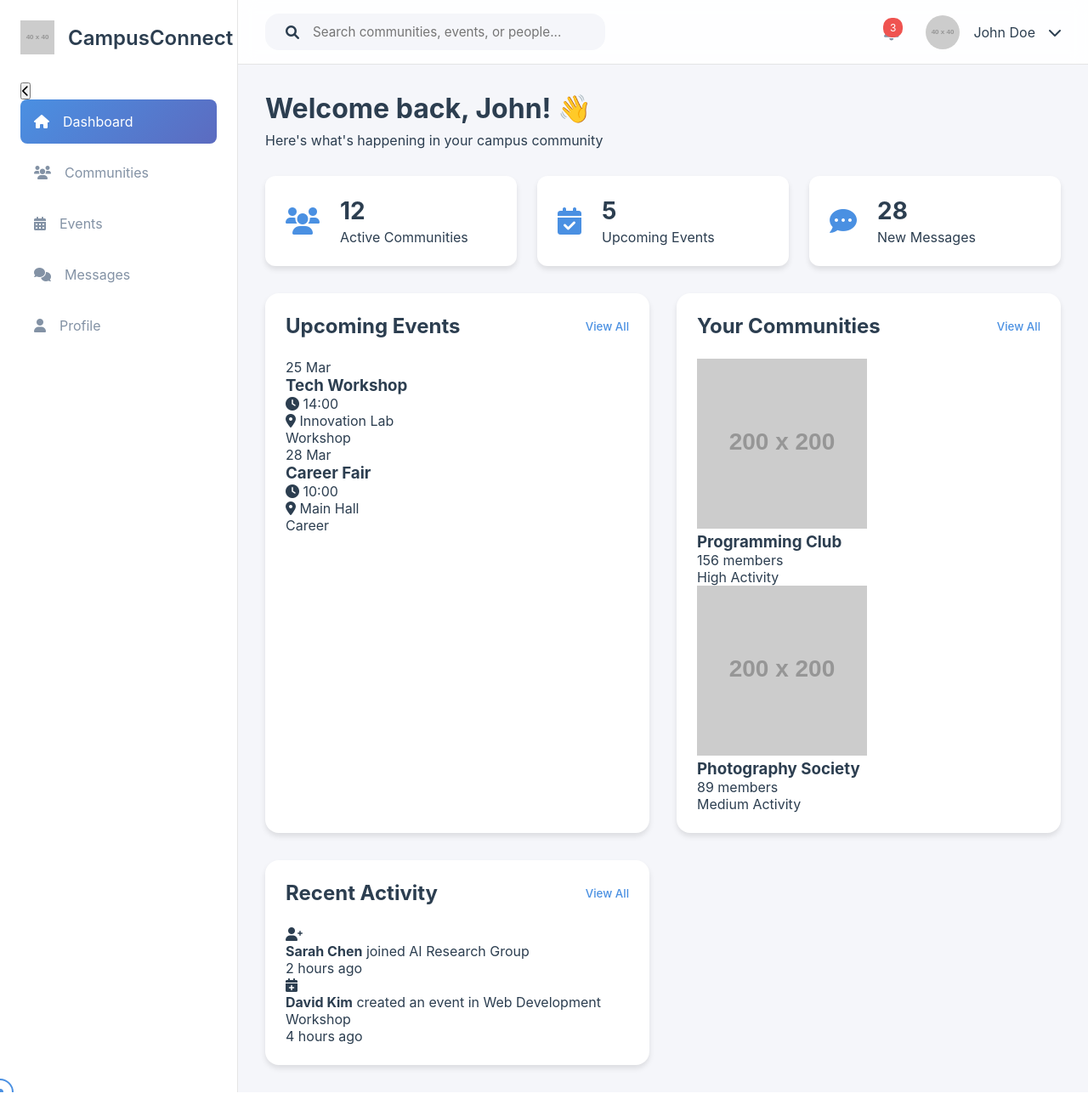
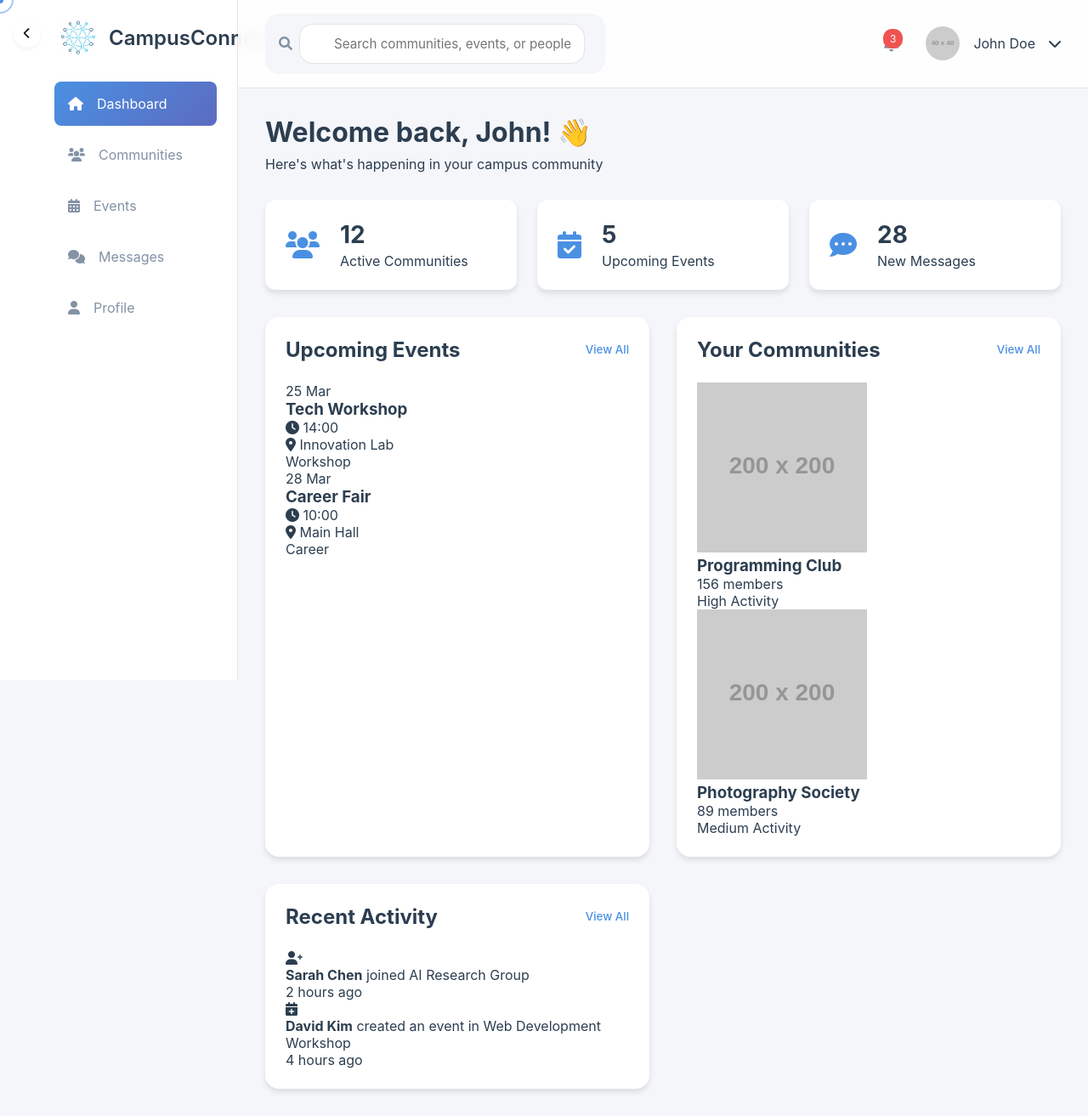
Before and after one commit to amga-d/CampusConnect, a PHP site: page /pages/dashboard.html in a window 1280 px wide. Shown: the whole page at 85% size. Before the commit the page ends 1285 px from the top, so only its background shows below. Run offline with PHP 8.4, Linux system fonts and the light colour scheme; grey boxes labelled with a size stand in for pictures from a placeholder-image service; some libraries are stand-ins or nearby versions.

Commit message:
working fine

```diff
--- a/assets/js/dashboard.js
+++ b/assets/js/dashboard.js
@@ -1,90 +1,24 @@
 document.addEventListener('DOMContentLoaded', () => {
     // Initialize components
     initializeSidebar();
-    initializeCustomCursor();
     populateDashboardData();
     initializeAnimations();
-
-    // Handle notifications
     initializeNotifications();
+    initializeSearch();
 });
 
 function initializeSidebar() {
     const sidebar = document.getElementById('sidebar');
     const toggleBtn = document.getElementById('toggleSidebar');
+    const layout = document.querySelector('.layout');
 
     toggleBtn.addEventListener('click', () => {
         sidebar.classList.toggle('collapsed');
-        toggleBtn.querySelector('i').classList.toggle('fa-chevron-right');
-        toggleBtn.querySelector('i').classList.toggle('fa-chevron-left');
-    });
-}
-
-function initializeCustomCursor() {
-    const cursor = document.querySelector('.custom-cursor');
-    const cursorDot = document.querySelector('.custom-cursor-dot');
-    let isMoving = false;
-    let moveTimeout;
-
-    const updateCursorPosition = (e) => {
-        // Update cursor position with smooth animation
-        cursor.style.left = `${e.clientX}px`;
-        cursor.style.top = `${e.clientY}px`;
-
-        // Dot follows cursor instantly
-        cursorDot.style.left = `${e.clientX}px`;
-        cursorDot.style.top = `${e.clientY}px`;
-
-        // Add moving state
-        if (!isMoving) {
-            isMoving = true;
-            cursor.style.transform = 'translate(-50%, -50%) scale(0.8)';
-            cursorDot.style.transform = 'translate(-50%, -50%) scale(0.8)';
-        }
-
-        // Clear existing timeout
-        clearTimeout(moveTimeout);
-
-        // Set new timeout
-        moveTimeout = setTimeout(() => {
-            isMoving = false;
-            cursor.style.transform = 'translate(-50%, -50%) scale(1)';
-            cursorDot.style.transform = 'translate(-50%, -50%) scale(1)';
-        }, 100);
-    };
-
-    document.addEventListener('mousemove', updateCursorPosition);
-
-    // Enhanced hover effects for interactive elements
-    const interactiveElements = document.querySelectorAll('a, button, .stat-card, .dashboard-card');
-    interactiveElements.forEach(element => {
-        element.addEventListener('mouseenter', () => {
-            cursor.style.transform = 'translate(-50%, -50%) scale(1.5)';
-            cursor.style.backgroundColor = 'rgba(74, 144, 226, 0.1)';
-            cursor.style.borderColor = 'var(--primary)';
-            cursorDot.style.backgroundColor = 'var(--primary)';
-            cursorDot.style.transform = 'translate(-50%, -50%) scale(1.2)';
-        });
-
-        element.addEventListener('mouseleave', () => {
-            cursor.style.transform = 'translate(-50%, -50%) scale(1)';
-            cursor.style.backgroundColor = 'transparent';
-            cursor.style.borderColor = 'rgba(74, 144, 226, 0.5)';
-            cursorDot.style.backgroundColor = 'var(--primary)';
-            cursorDot.style.transform = 'translate(-50%, -50%) scale(1)';
-        });
-    });
-
-    // Add cursor effects for text selection
-    document.addEventListener('selectstart', () => {
-        cursor.style.transform = 'translate(-50%, -50%) scale(0.5)';
-        cursorDot.style.transform = 'translate(-50%, -50%) scale(0.5)';
-    });
-
-    document.addEventListener('selectionchange', () => {
-        if (!window.getSelection().toString()) {
-            cursor.style.transform = 'translate(-50%, -50%) scale(1)';
-            cursorDot.style.transform = 'translate(-50%, -50%) scale(1)';
+        // Update toggle button icon
+        if (sidebar.classList.contains('collapsed')) {
+            toggleBtn.innerHTML = '<i class="fas fa-chevron-right"></i>';
+        } else {
+            toggleBtn.innerHTML = '<i class="fas fa-chevron-left"></i>';
         }
     });
 }
@@ -211,3 +145,79 @@ function initializeNotifications() {
         console.log('Notifications clicked');
     });
 }
+
+function initializeSearch() {
+    const searchInput = document.querySelector('.search-container input');
+    const searchResults = document.createElement('div');
+    searchResults.className = 'search-results';
+    document.querySelector('.search-container').appendChild(searchResults);
+
+    // Sample search data
+    const searchData = {
+        communities: ['Programming Club', 'Photography Society', 'AI Research Group'],
+        events: ['Tech Workshop', 'Career Fair', 'Alumni Meetup'],
+        people: ['John Doe', 'Sarah Chen', 'David Kim']
+    };
+
+    searchInput.addEventListener('input', (e) => {
+        const query = e.target.value.toLowerCase();
+        if (query.length < 2) {
+            searchResults.style.display = 'none';
+            return;
+        }
+
+        const filteredResults = {
+            communities: searchData.communities.filter(item =>
+                item.toLowerCase().includes(query)
+            ),
+            events: searchData.events.filter(item =>
+                item.toLowerCase().includes(query)
+            ),
+            people: searchData.people.filter(item =>
+                item.toLowerCase().includes(query)
+            )
+        };
+
+        // Display results
+        const hasResults = Object.values(filteredResults).some(arr => arr.length > 0);
+        if (hasResults) {
+            searchResults.innerHTML = `
+                ${filteredResults.communities.length ? `
+                    <div class="search-category">
+                        <h4>Communities</h4>
+                        ${filteredResults.communities.map(item =>
+                            `<div class="search-item"><i class="fas fa-users"></i>${item}</div>`
+                        ).join('')}
+                    </div>
+                ` : ''}
+                ${filteredResults.events.length ? `
+                    <div class="search-category">
+                        <h4>Events</h4>
+                        ${filteredResults.events.map(item =>
+                            `<div class="search-item"><i class="fas fa-calendar"></i>${item}</div>`
+                        ).join('')}
+                    </div>
+                ` : ''}
+                ${filteredResults.people.length ? `
+                    <div class="search-category">
+                        <h4>People</h4>
+                        ${filteredResults.people.map(item =>
+                            `<div class="search-item"><i class="fas fa-user"></i>${item}</div>`
+                        ).join('')}
+                    </div>
+                ` : ''}
+            `;
+            searchResults.style.display = 'block';
+        } else {
+            searchResults.innerHTML = '<div class="no-results">No results found</div>';
+            searchResults.style.display = 'block';
+        }
+    });
+
+    // Close search results when clicking outside
+    document.addEventListener('click', (e) => {
+        if (!e.target.closest('.search-container')) {
+            searchResults.style.display = 'none';
+        }
+    });
+}
--- a/assets/styles/dashboard.css
+++ b/assets/styles/dashboard.css
@@ -44,11 +45,14 @@ body {
     background: var(--white);
     border-right: 1px solid rgba(0,0,0,0.1);
     transition: var(--transition);
-    padding: 1.5rem;
+    padding: 1.5rem 1.5rem 1.5rem 4rem;
+    position: relative;
+    height: 100vh;
 }
 
 .sidebar.collapsed {
     width: 80px;
+    padding: 1.5rem 1.5rem 1.5rem 1rem;
 }
 
 .logo-container {
@@ -56,6 +60,7 @@ body {
     align-items: center;
     gap: 1rem;
     margin-bottom: 2rem;
+    margin-left: 0.5rem;
 }
 
 .logo {
@@ -97,8 +102,8 @@ body {
 /* Main Content */
 main {
     flex: 1;
-    display: flex;
-    flex-direction: column;
+    margin-left: 0;
+    transition: var(--transition);
 }
 
 /* Glass Header */
@@ -332,3 +312,176 @@ main {
         margin-bottom: 60px;
     }
 }
+
+/* Updated Sidebar Toggle Button */
+#toggleSidebar {
+    position: absolute;
+    top: 1.5rem;
+    left: 1rem;
+    z-index: 1000;
+    background: var(--white);
+    border: none;
+    border-radius: 50%;
+    width: 32px;
+    height: 32px;
+    display: flex;
+    align-items: center;
+    justify-content: center;
+    box-shadow: var(--shadow-sm);
+    transition: var(--transition);
+}
+
+#toggleSidebar:hover {
+    background: var(--primary);
+    color: var(--white);
+    transform: scale(1.1);
+}
+
+.sidebar.collapsed #toggleSidebar {
+    left: auto;
+    right: -16px;
+}
+
+/* Enhanced Search Styles */
+.search-container {
+    position: relative;
+    width: 400px;
+}
+
+.search-container input {
+    width: 100%;
+    padding: 0.8rem 1rem 0.8rem 2.5rem;
+    border: 1px solid rgba(0,0,0,0.1);
+    border-radius: var(--radius-lg);
+    background: var(--white);
+    transition: var(--transition);
+}
+
+.search-container input:focus {
+    outline: none;
+    border-color: var(--primary);
+    box-shadow: 0 0 0 3px rgba(74, 144, 226, 0.1);
+}
+
+.search-container i {
+    position: absolute;
+    left: 1rem;
+    top: 50%;
+    transform: translateY(-50%);
+    color: var(--gray);
+}
+
+.search-results {
+    position: absolute;
+    top: calc(100% + 0.5rem);
+    left: 0;
+    width: 100%;
+    background: var(--white);
+    border-radius: var(--radius-md);
+    box-shadow: var(--shadow-lg);
+    z-index: 1000;
+    display: none;
+    max-height: 400px;
+    overflow-y: auto;
+}
+
+.search-category {
+    padding: 1rem;
+    border-bottom: 1px solid rgba(0,0,0,0.1);
+}
+
+.search-category h4 {
+    color: var(--gray);
+    font-size: 0.9rem;
+    margin-bottom: 0.5rem;
+}
+
+.search-item {
+    padding: 0.5rem;
+    display: flex;
+    align-items: center;
+    gap: 0.5rem;
+    cursor: none;
+    transition: var(--transition);
+}
+
+.search-item:hover {
+    background: var(--light);
+    border-radius: var(--radius-sm);
+}
+
+.search-item i {
+    position: static;
+    transform: none;
+    color: var(--primary);
+}
+
+.no-results {
+    padding: 1rem;
+    text-align: center;
+    color: var(--gray);
+}
+
+/* Update layout for collapsed state */
+.layout.collapsed .sidebar {
+    transform: translateX(-100%);
+}
+
+.layout.collapsed main {
+    margin-left: -200px;
+}
+
+/* Add cursor styles at the top of the file */
+.custom-cursor {
+    width: 32px;
+    height: 32px;
+    border: 2px solid rgba(74, 144, 226, 0.5);
+    border-radius: 50%;
+    position: fixed;
+    pointer-events: none;
+    z-index: 9999;
+    transition: all 0.3s ease-out;
+    transform: translate(-50%, -50%);
+    backdrop-filter: blur(2px);
+}
+
+.custom-cursor-dot {
+    width: 8px;
+    height: 8px;
+    background-color: var(--primary);
+    border-radius: 50%;
+    position: fixed;
+    pointer-events: none;
+    z-index: 9999;
+    transition: all 0.1s ease-out;
+    transform: translate(-50%, -50%);
+}
+
+/* Update logo container for better spacing */
+.logo-container {
+    display: flex;
+    align-items: center;
+    gap: 1rem;
+    margin-bottom: 2rem;
+    margin-left: 0.5rem;
+}
+
+.sidebar.collapsed .logo-container {
+    margin-left: 0;
+}
+
+.sidebar.collapsed .logo-container h1,
+.sidebar.collapsed .sidebar-nav span {
+    display: none;
+}
+
+/* Make sure main content adjusts properly */
+main {
+    flex: 1;
+    margin-left: 0;
+    transition: var(--transition);
+}
+
+.layout.collapsed main {
+    margin-left: -200px;
+}
--- a/pages/dashboard.html
+++ b/pages/dashboard.html
@@ -8,17 +8,20 @@
     <link rel="stylesheet" href="https://cdnjs.cloudflare.com/ajax/libs/font-awesome/6.0.0-beta3/css/all.min.css">
 </head>
 <body>
+    <div class="custom-cursor"></div>
+    <div class="custom-cursor-dot"></div>
+
     <div class="layout">
         <!-- Animated Sidebar -->
         <aside class="sidebar" id="sidebar">
+            <button id="toggleSidebar" aria-label="Toggle Sidebar">
+                <i class="fas fa-chevron-left"></i>
+            </button>
             <div class="sidebar-header">
                 <div class="logo-container">
-                    <img src="https://placehold.co/40x40/4A90E2/FFFFFF?text=CC" alt="CampusConnect" class="logo">
+                    <img src="../assets/img/landing/logo.png" alt="CampusConnect" class="logo">
                     <h1>CampusConnect</h1>
                 </div>
-                <button id="toggleSidebar" aria-label="Toggle Sidebar">
-                    <i class="fas fa-chevron-left"></i>
-                </button>
             </div>
 
             <nav class="sidebar-nav">
@@ -149,9 +152,7 @@
         </main>
     </div>
 
-    <div class="custom-cursor"></div>
-    <div class="custom-cursor-dot"></div>
-
+    <script src="../assets/js/cursor.js"></script>
     <script src="../assets/js/dashboard.js"></script>
 </body>
 </html>
```
Also changed, not shown: other parts of assets/styles/dashboard.css (+1 -25 lines).
